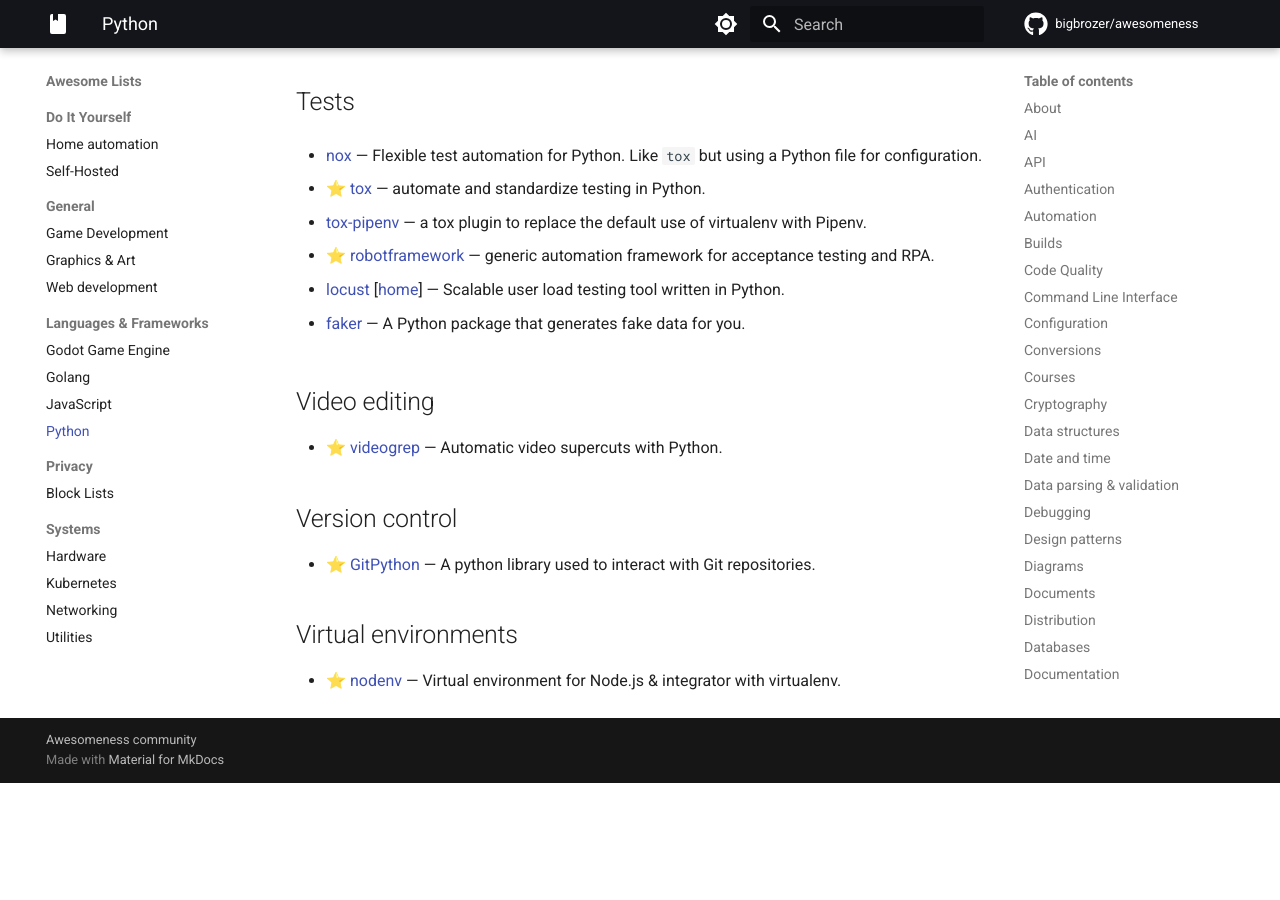
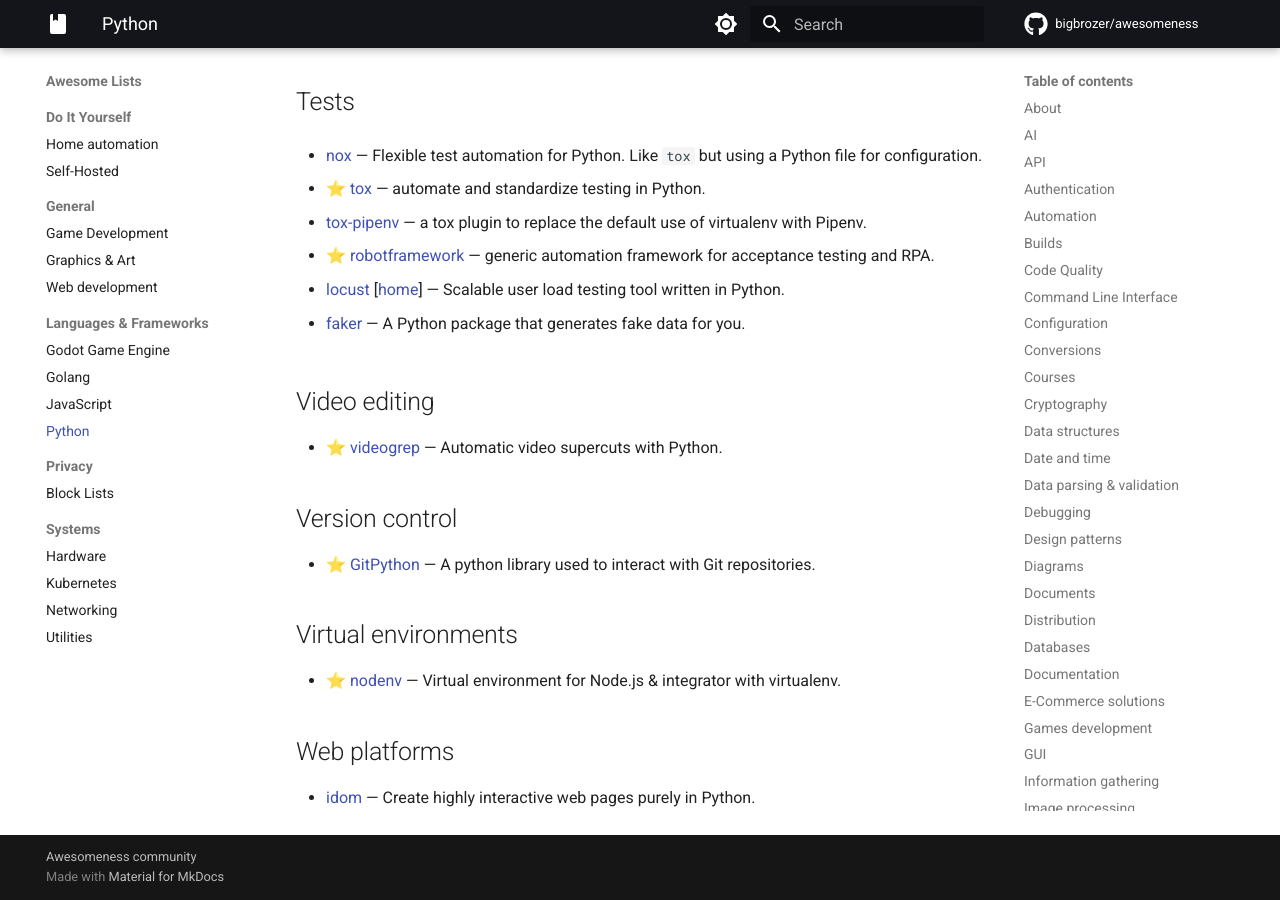
Before and after one commit to bigbrozer/awesomeness, an MkDocs documentation site: the page built from docs/lists/python.md, in a window 1280 px wide and 900 px high, scrolled down 7898 px. Built offline with MkDocs 1.6.1 and Material for MkDocs 9.7.7, drawn with Linux system fonts in a browser that asks for light colours; emoji names are drawn with the system emoji font; comment, search, counter and statistics services are not loaded; before the commit the page ends 8681 px from its top, so only the background shows below that.

Commit message:
feat(python): add `idom`

```diff
--- a/docs/lists/python.md
+++ b/docs/lists/python.md
@@ -291,3 +291,7 @@ Enjoy ❤️
 ## Virtual environments
 
 - ⭐ [nodenv](https://github.com/ekalinin/nodeenv) — Virtual environment for Node.js & integrator with virtualenv.
+
+## Web platforms
+
+- [idom](https://github.com/idom-team/idom) — Create highly interactive web pages purely in Python.
```
